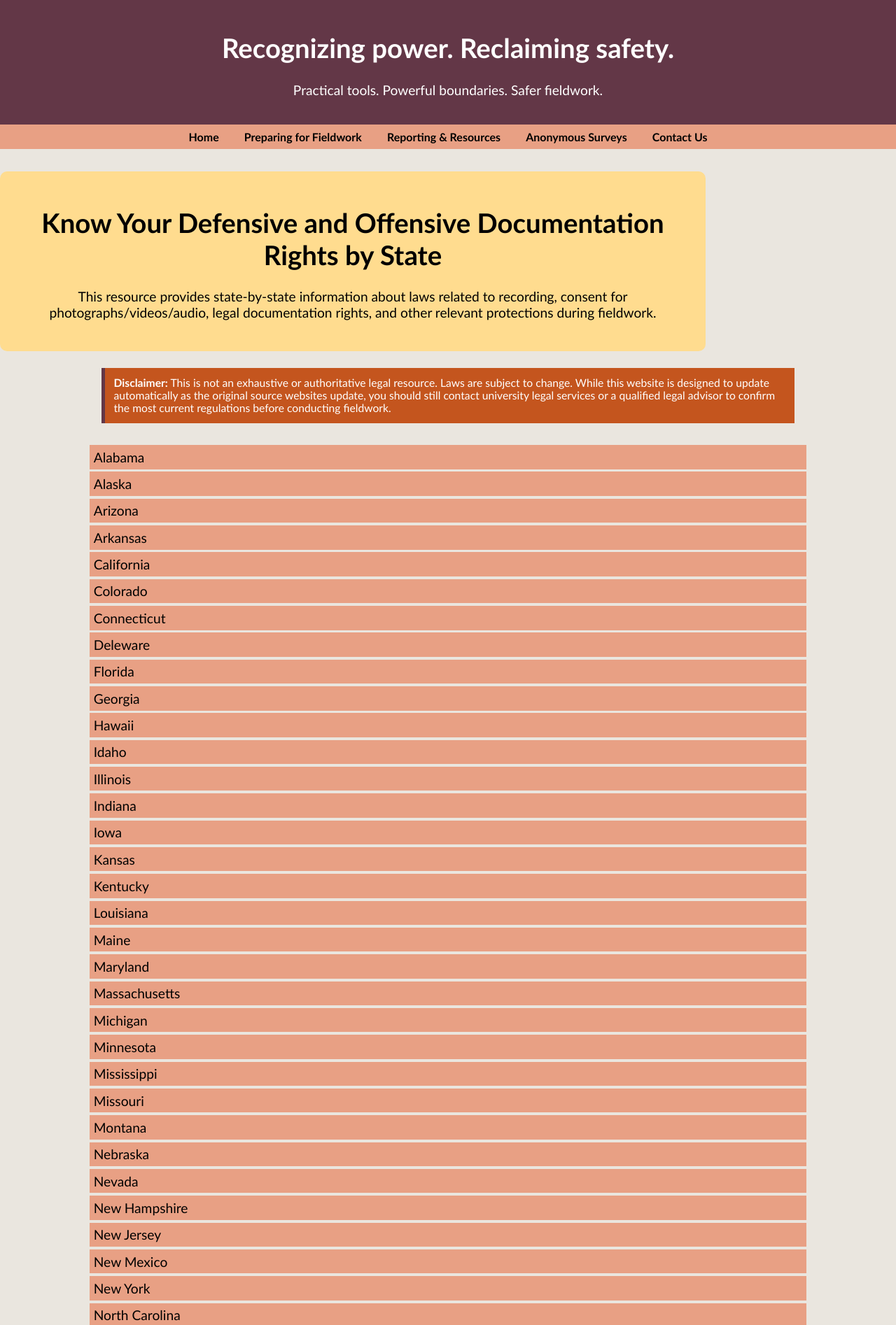
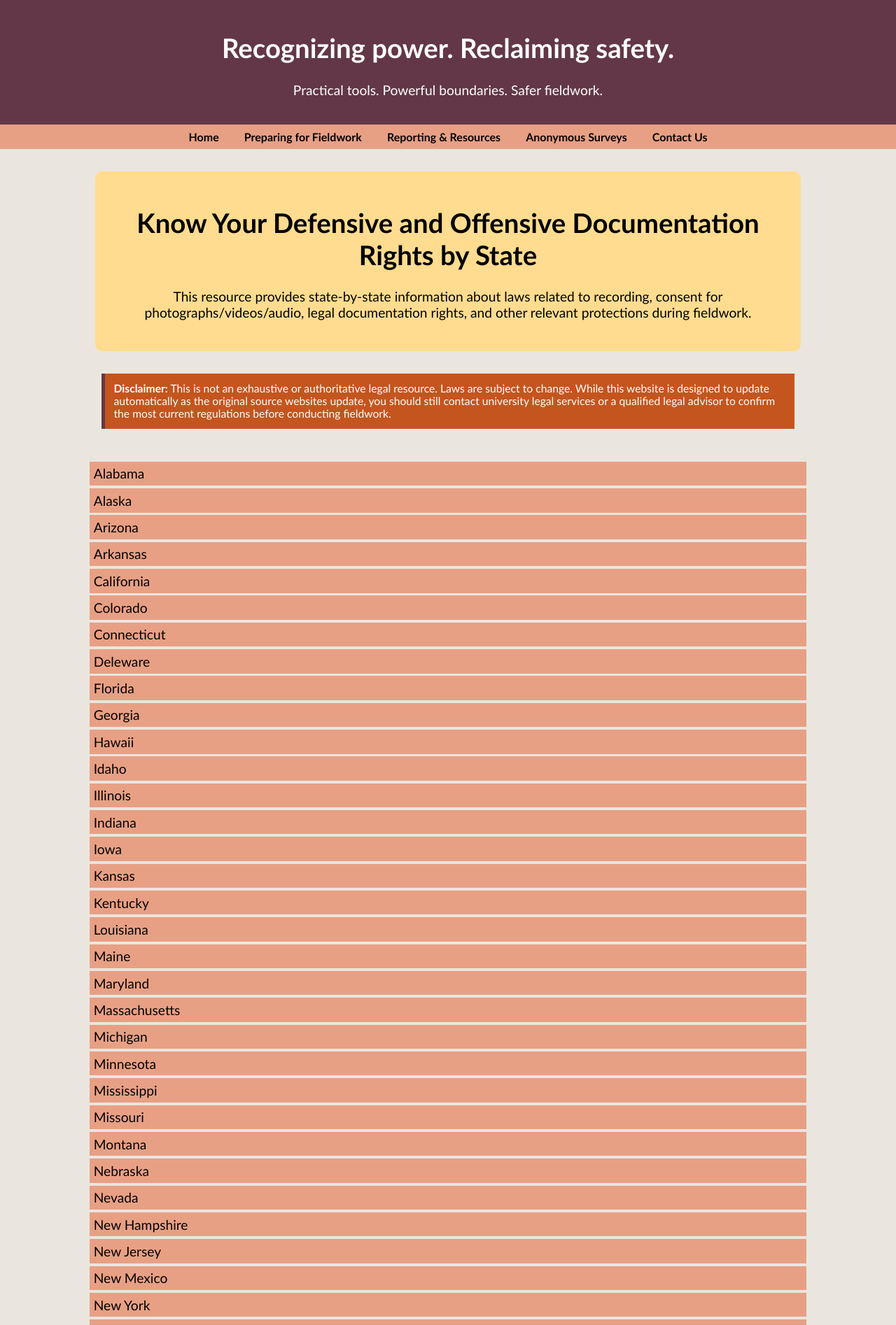
Before and after one commit to AnthroSafetyWarrior/GoldenTrowelProject, a Jekyll site: the page built from _pages/statelaw.html, in a window 1280 px wide. Shown: the top 1894 px of the page at 70% size. Built offline with Jekyll 4.4.1, drawn with Linux system fonts in a browser that asks for light colours.

Commit message:
updating state

```diff
--- a/_layouts/default.html
+++ b/_layouts/default.html
@@ -80,8 +80,7 @@
 .page-intro {
   background-color: #ffdc8f;
   padding: 1.5em;
-  margin-top: 2em;
-  margin-bottom: 1.5em;
+  margin: 2em auto;
   max-width: 75%;
   text-align: center;
   border-radius: 10px;
--- a/_pages/statelaw.html
+++ b/_pages/statelaw.html
@@ -73,7 +73,7 @@ permalink: /statelaw.html
   padding: 0.8em;
   width: 75%;
   border-left: 5px solid #633747ff;
-  margin-bottom: 2em;
+  margin-bottom: 3em;
   margin-left: auto;
   margin-right: auto;
 }
```
